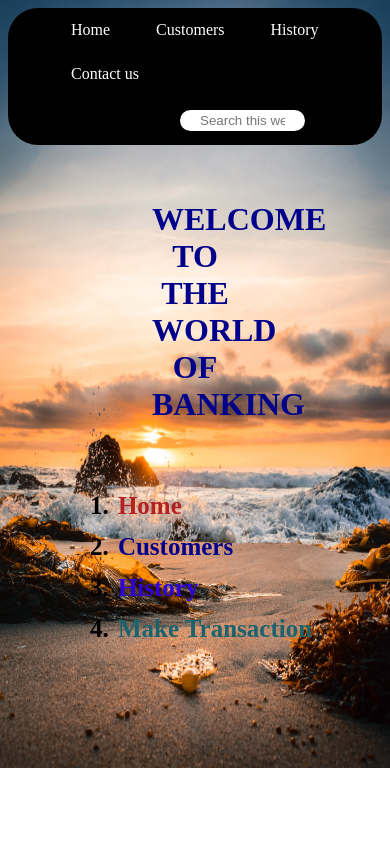
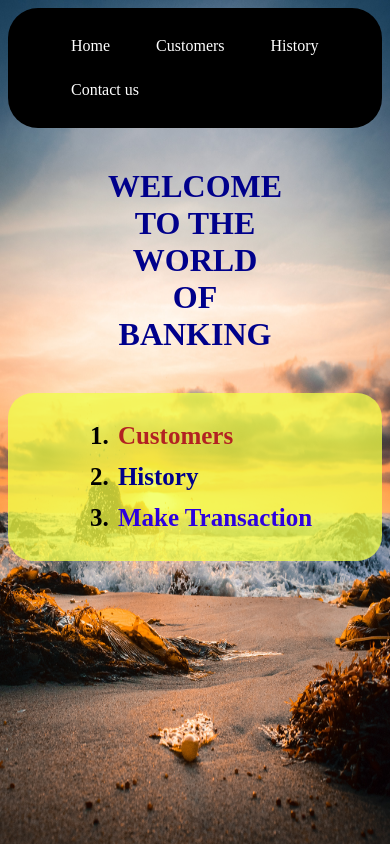
Before and after one commit to DHEERAJPRAKASH/BANK, a Django app: page / in a window 390 px wide. Run offline with Django 3.2, Linux system fonts and the light colour scheme.

Commit message:
RESPONSIVE COMMIT

```diff
--- a/templates/index.html
+++ b/templates/index.html
@@ -13,7 +13,7 @@
 <style>
     body {
         background-image: url('/static/BACKGROUND_IMAGE2.jpg');
-        background-size: 100% 48rem;
+        background-size: 100% 100%;
         background-repeat: no-repeat;
     }
 
@@ -36,8 +36,33 @@
     .buttons li a{
     padding: 3px 3px;
     text-decoration:none;
-    ;
-}
+    }
+
+    .container{
+        display: flex;
+        flex-direction: row;
+        justify-content: center;
+        align-items: center;
+
+    }
+
+    @media (max-width: 768px) {
+      .buttons
+      {
+          background-color:rgb(240 255 70 / 75%);
+          border-radius:25px;
+      }
+      .search{
+          display:none;
+          visibility: hidden;
+      }
+      .navbar {
+                display: flex;
+                flex-direction: row;
+                justify-content: center;
+                align-items: center;
+            }
+    }
 </style>
 
 <body>
@@ -63,10 +88,10 @@
     </div>
     <div class="buttons">
         <ul>
-            <li><a href="/" style="color:firebrick">Home</a></li>
-            <li><a href="{% url 'customer:customer_list' %}" style="color: darkblue">Customers</a></li>
-            <li><a href="{% url 'customer:history' %}" style="color: #2d00df">History</a></li>
-            <li><a href="{% url 'customer:customer_list' %}" style="color: #1a636e">Make Transaction</a></li>
+            <!-- <li><a href="/" style="color:firebrick">Home</a></li> -->
+            <li><a href="{% url 'customer:customer_list' %}" style="color: firebrick">Customers</a></li>
+            <li><a href="{% url 'customer:history' %}" style="color: darkblue">History</a></li>
+            <li><a href="{% url 'customer:customer_list' %}" style="color: #2d00df">Make Transaction</a></li>
 
         </ul>
     </div>
```
Also changed, not shown: templates/customers.html (+21 -2 lines), templates/history.html (+39 -9 lines), templates/profile.html (+11 -1 lines), db.sqlite3.
